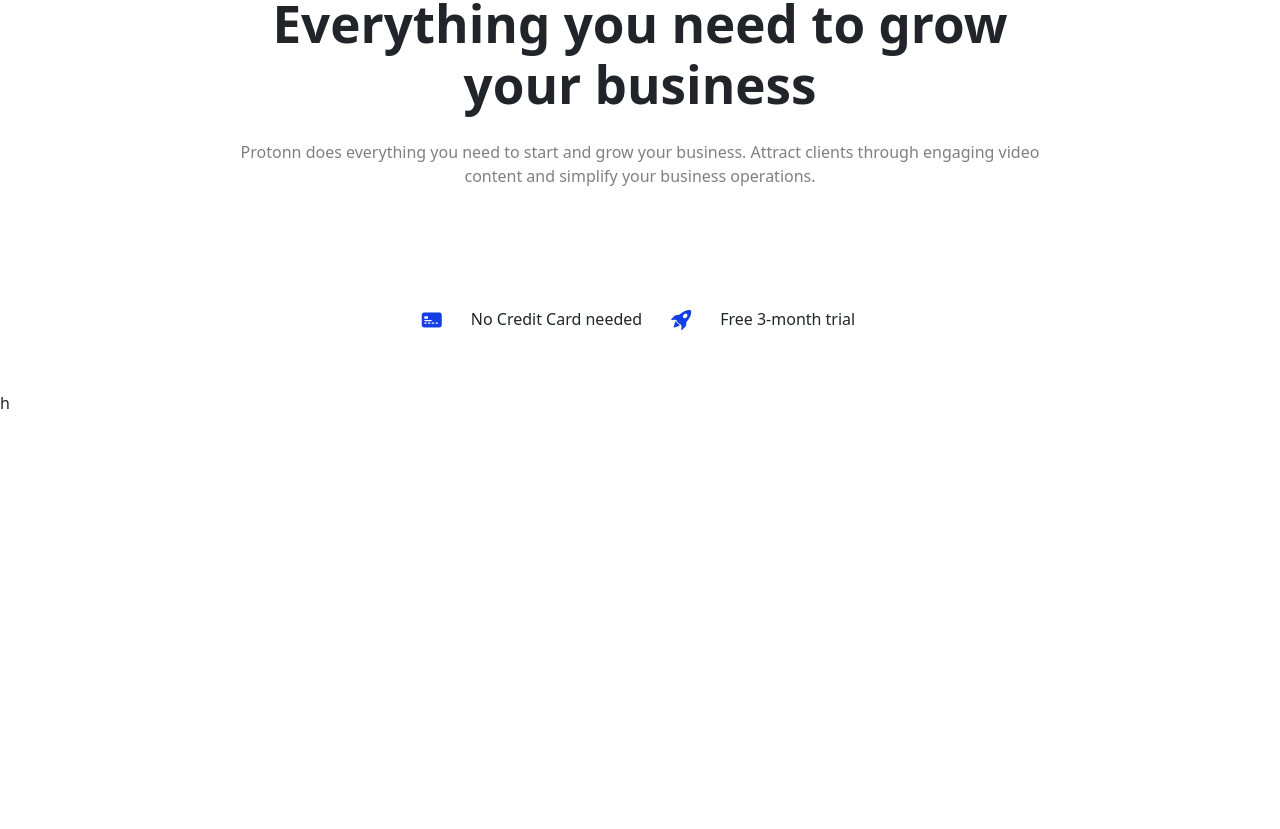
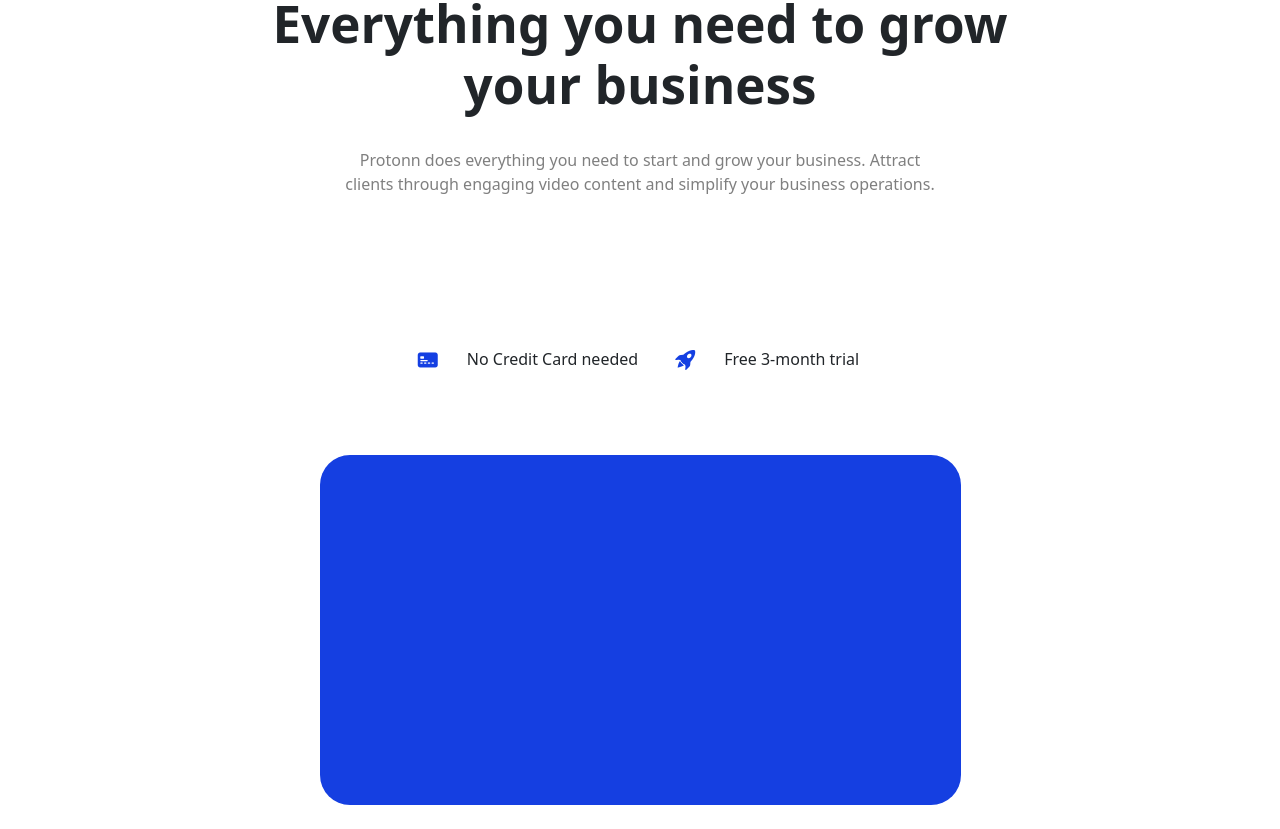
Before and after one commit to IdiFavour/Protonn, a Next.js app: page / in a window 1280 px wide. Shown: the part 180-1009 px from the top of the page. Before the commit the page ends 800 px from the top, so only its background shows below. Built offline with nearby package versions, Linux system fonts and the light colour scheme.

Commit message:
edit on navbar, header and added quote section

```diff
--- a/components/Header.tsx
+++ b/components/Header.tsx
@@ -5,17 +5,24 @@ const Header = () => {
                 <div className="col-lg-10 ">
                     <div className="header text-center my-5">
                         <h1 className="text-center">Everything you need to grow <br/>your business</h1>
-                        <p className="text-wrap mt-4 px-5 text-black-50">Protonn does everything you need to start and grow your business.
-                            Attract clients through engaging video content and simplify your business operations.</p>
+                            <div className="row justify-content-center">
+                                <div className="col-lg-8 my-4 text-center text-black-50">
+
+                                    <p className="">Protonn does everything you need to start and grow your business.
+                                        Attract clients through engaging video content and simplify your business operations.
+                                    </p>
+                                </div>
+                            </div>
+
                         <button className="btn btn-main btn-lg my-2" >Get Started With Protonn Today</button>
-                        <div className="my-4 d-flex justify-content-center">
-                            <div className="d-flex justify-content-center">
+                        <div className="my-4 justify-content-center d-grid gap-2 d-md-flex">
+                            <div className="mt-2 d-flex justify-content-center">
                                 <button className="btn btn-icon">
                                     <i className="bi bi-credit-card-2-front-fill"></i>
                                 </button>
                                 <p className="mb-0 mt-2 px-3 text-center">No Credit Card needed</p>
                             </div>
-                            <div className="d-flex justify-content-center">
+                            <div className="mt-2 d-flex justify-content-center">
                                 <button className="btn btn-icon">
                                     <i className="bi bi-rocket-takeoff-fill"></i>
                                 </button>
--- a/components/Layout.tsx
+++ b/components/Layout.tsx
@@ -7,10 +7,8 @@ const Layout = ({children}: any) => {
     return (
         <>
             <Navbar/>
-            <div className="con">
-                <Header/>
-                <Quote/>
-            </div>
+            <Header/>
+            <Quote/>
             {children}
         </>
 
--- a/components/Quote.tsx
+++ b/components/Quote.tsx
@@ -1,7 +1,13 @@
 const Quote = () => {
     return (
-        <div className="">
-            <p>h</p>
+        <div className="container">
+            <div className="row justify-content-center">
+                <div className="col-lg-7 ">
+                    <div className="py-3 my-4 bg-main quote">
+
+                    </div>
+                </div>
+            </div>
         </div>
      );
 }
--- a/styles/globals.css
+++ b/styles/globals.css
@@ -15,6 +15,10 @@ a{
 
 .text-main{
   color: #143fe2 !important;
+}
+
+.bg-main {
+  background-color: #153fe1;
 }
 
 .btn-main {
@@ -51,3 +55,9 @@ a{
   font-size: 1.25rem !important;
   color: #143fe2 !important;
 }
+
+.quote{
+  border-radius: 30px;
+  height: 350px;
+  width: 100%;
+}
```
